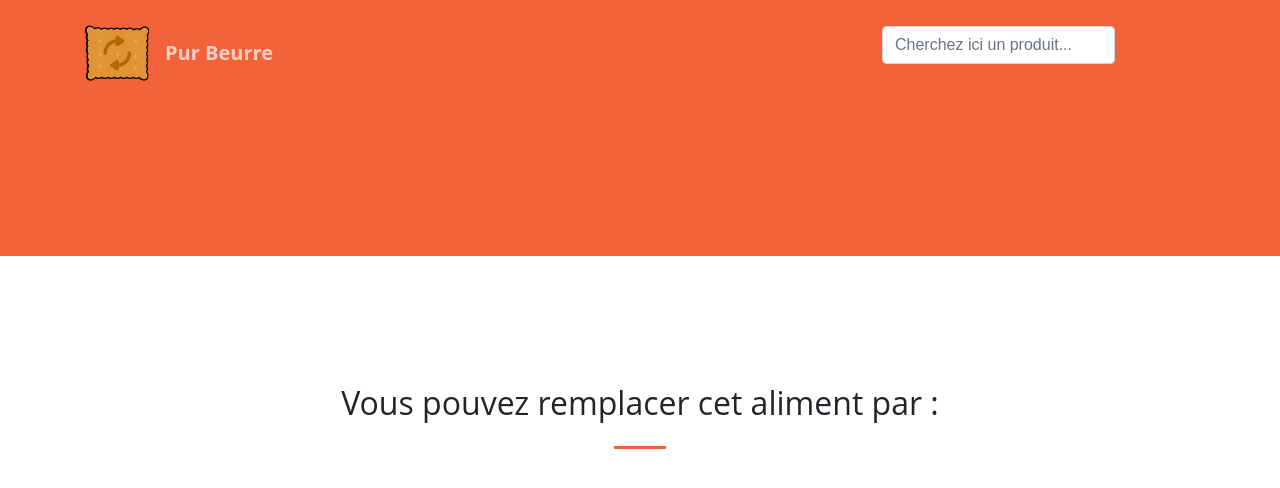
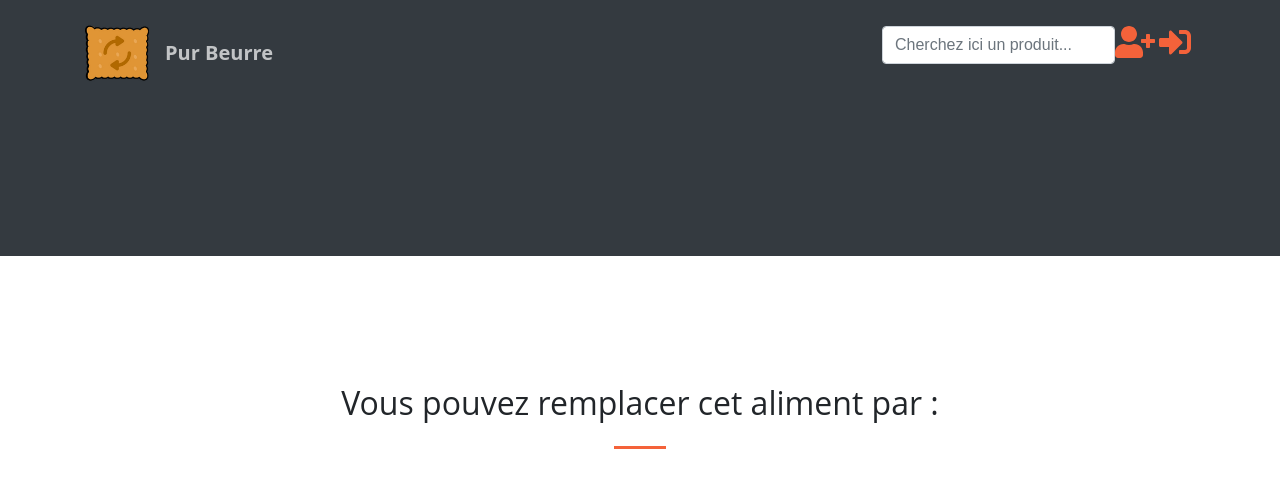
Before and after one commit to smtr42/P8_pb, a Django app: page /products/ in a window 1280 px wide. Shown: the top 488 px of the page. Run offline with Django 3.2, Linux system fonts and the light colour scheme; style sheets or scripts are compiled from the project's sources; some libraries are stand-ins or nearby versions.

Commit message:
Add black bg to product list page

```diff
--- a/products/templates/products/sub_list.html
+++ b/products/templates/products/sub_list.html
@@ -9,7 +9,7 @@
 </head>
 <body>
 {% block header %}
-    <section class="page-section bg-primary" id="head">
+    <section class="page-section bg-dark" id="head">
         <div class="container">
             <div class="row justify-content-center">
                 <div class="col-lg-8 text-center">
```
Also changed, not shown: templates/base.html (line endings or trailing spaces).
